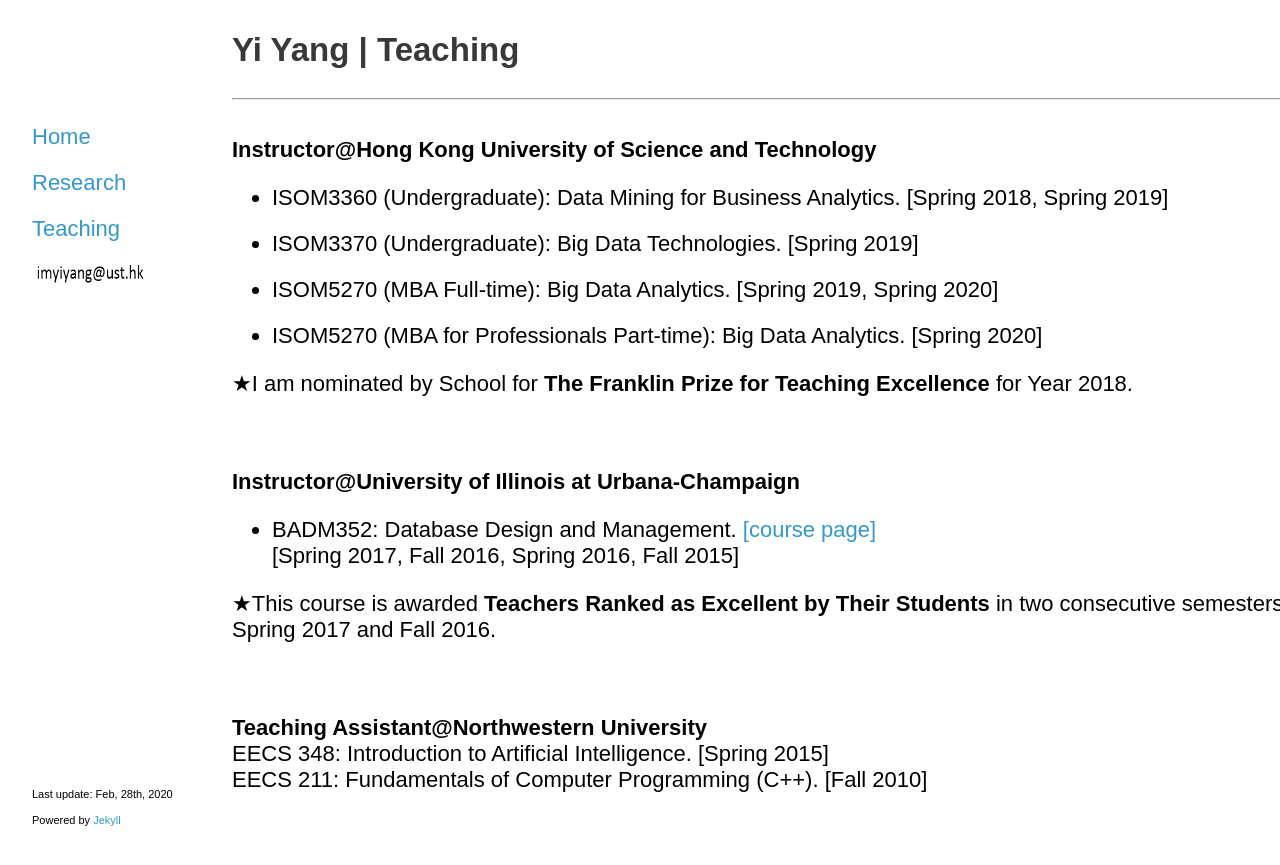
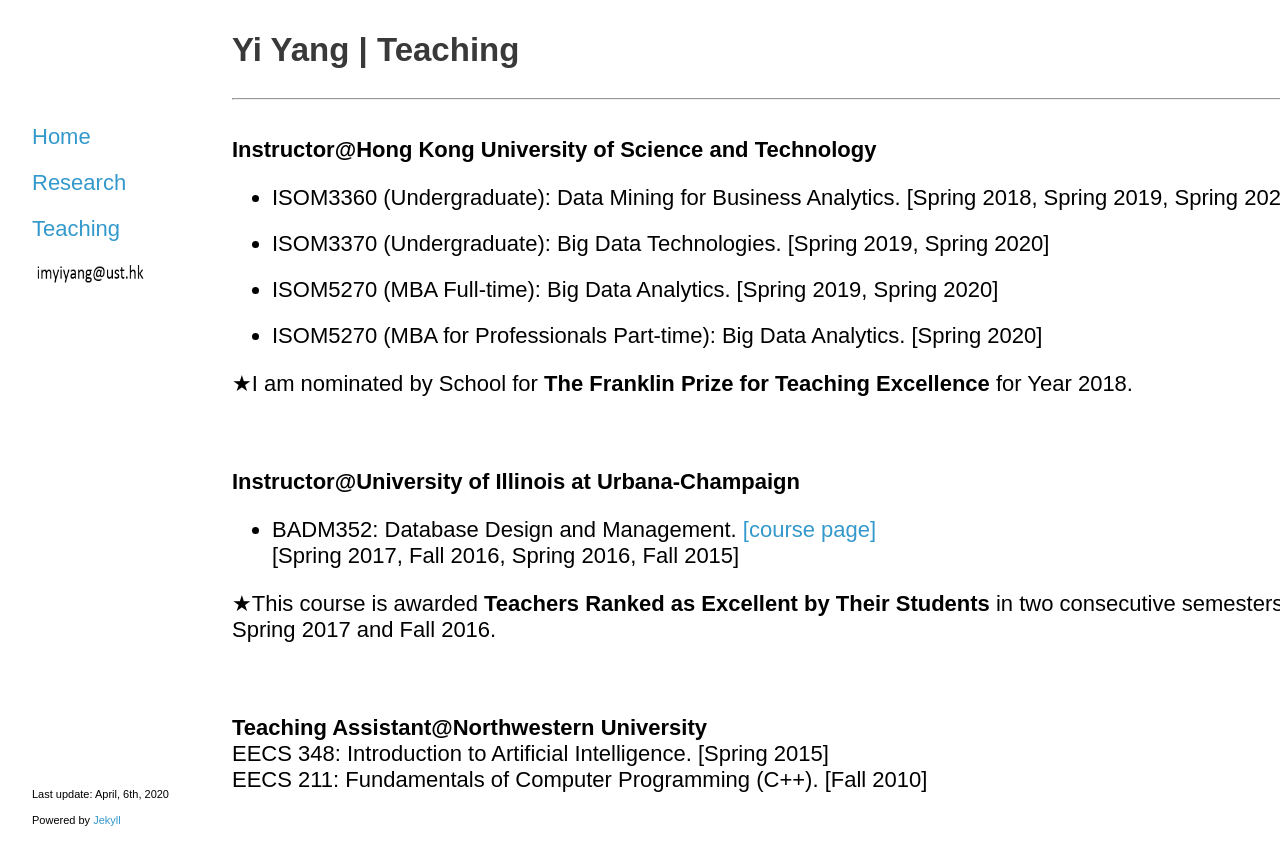
Before and after one commit to yya518/yya518.github.io, a Jekyll site: the page built from teaching.md, in a window 1280 px wide. Shown: the top 865 px of the page. Built offline with Jekyll 4.4.1, drawn with Linux system fonts in a browser that asks for light colours.

Commit message:
fix typo

```diff
--- a/_layouts/default.html
+++ b/_layouts/default.html
@@ -20,7 +20,7 @@
       </section>
 
       <footer>
-        <p><small>Last update: Feb, 28th, 2020</small><br>
+        <p><small>Last update: April, 6th, 2020</small><br>
         <small>Powered by <a href="https://github.com/mojombo/jekyll">Jekyll</a> </small></p>
       </footer>
     </div>
--- a/teaching.md
+++ b/teaching.md
@@ -9,9 +9,9 @@
 <br>
 **Instructor@Hong Kong University of Science and Technology**
 
-+ ISOM3360 (Undergraduate): Data Mining for Business Analytics. [Spring 2018, Spring 2019]
++ ISOM3360 (Undergraduate): Data Mining for Business Analytics. [Spring 2018, Spring 2019, Spring 2020]
 
-+ ISOM3370 (Undergraduate): Big Data Technologies. [Spring 2019]
++ ISOM3370 (Undergraduate): Big Data Technologies. [Spring 2019, Spring 2020]
 
 + ISOM5270 (MBA Full-time): Big Data Analytics. [Spring 2019, Spring 2020]
 
```
